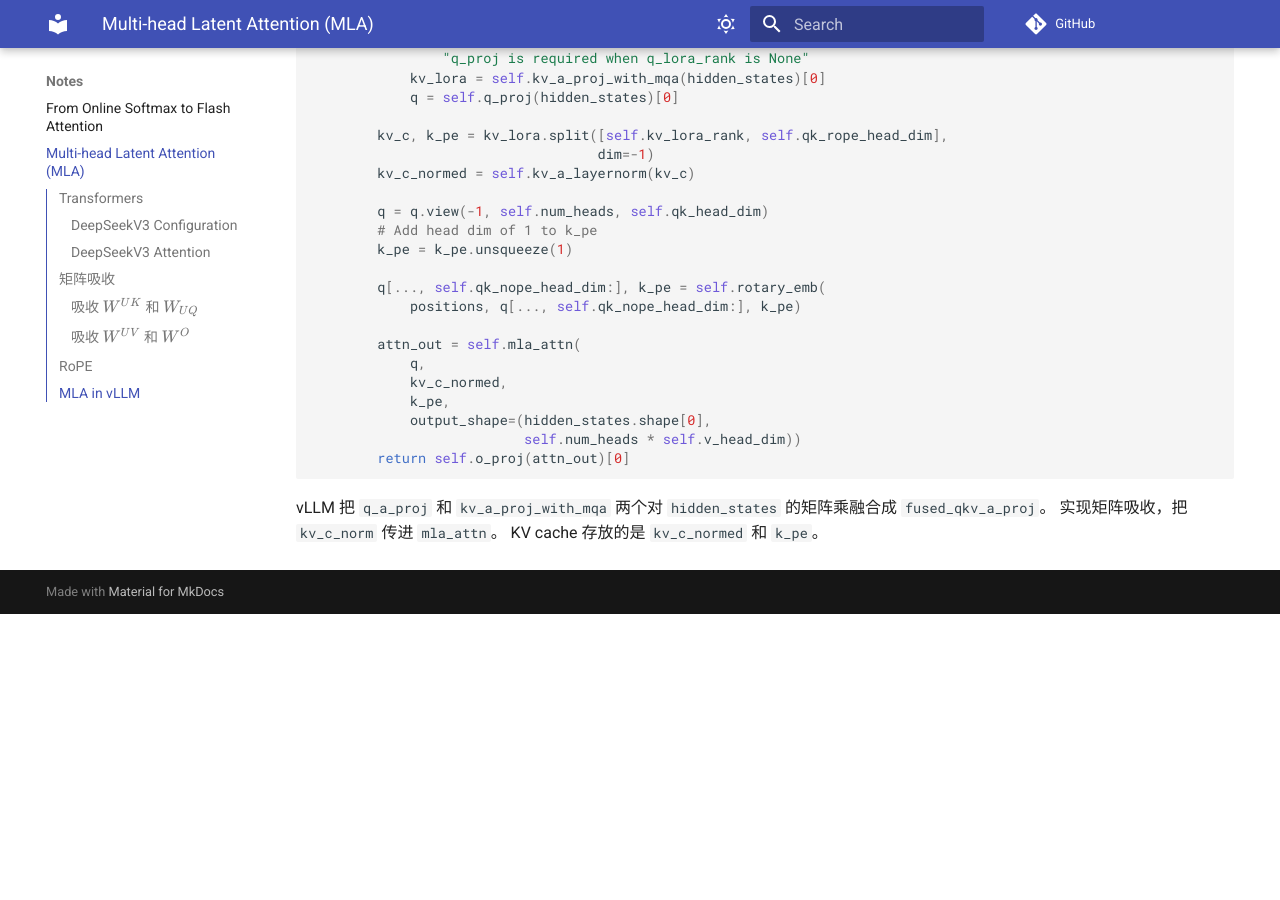
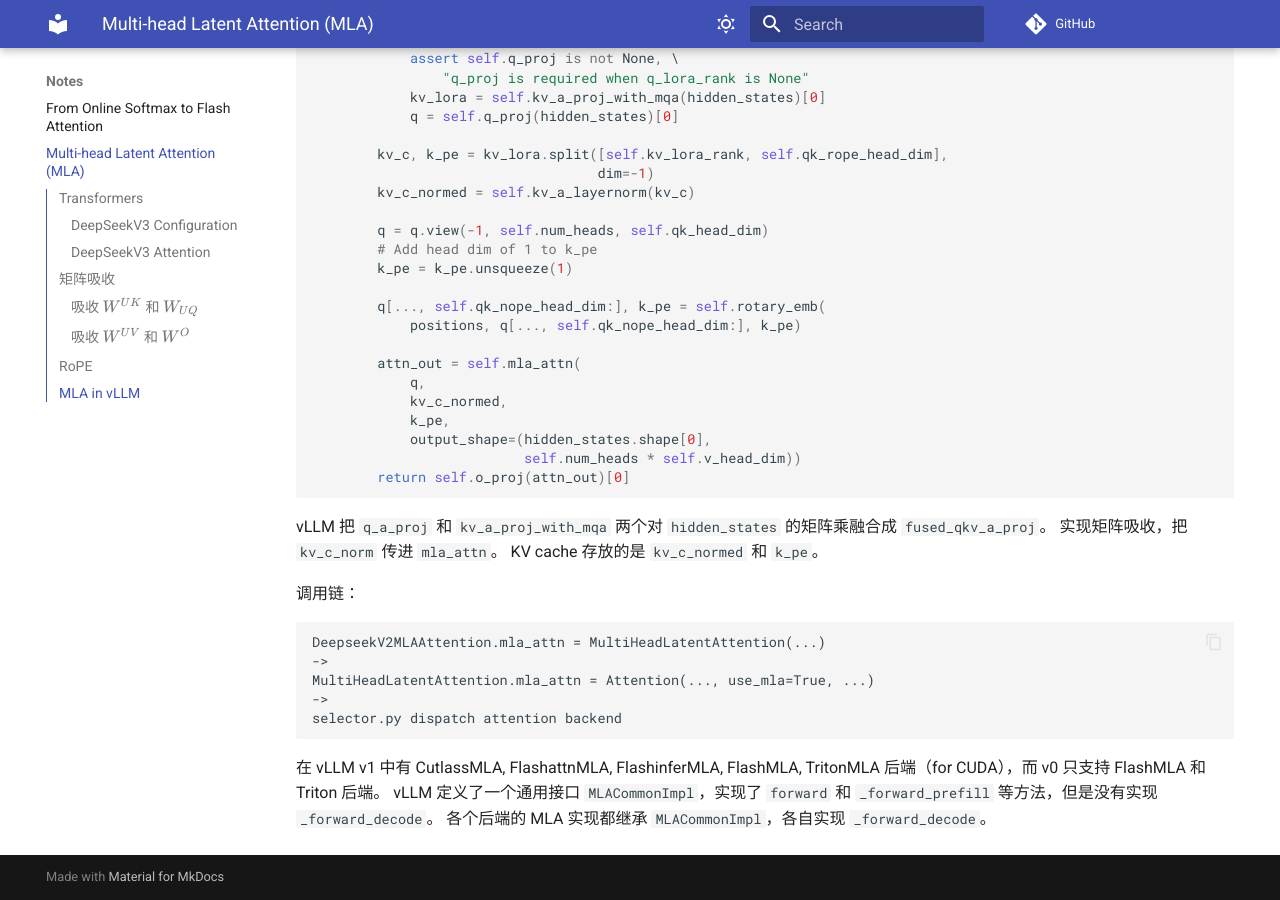
Before and after one commit to onjackay/notes, an MkDocs documentation site: the page built from docs/notes/mla.md, in a window 1280 px wide and 900 px high, scrolled down 4617 px. Built offline with MkDocs 1.6.1 and Material for MkDocs 9.7.7, drawn with Linux system fonts in a browser that asks for light colours; comment, search, counter and statistics services are not loaded; before the commit the page ends 5231 px from its top, so only the background shows below that.

Commit message:
Update mla.md

````diff
--- a/docs/notes/mla.md
+++ b/docs/notes/mla.md
@@ -175,3 +176,17 @@ class MultiHeadLatentAttention(CustomOp):
 vLLM 把 `q_a_proj` 和 `kv_a_proj_with_mqa` 两个对 `hidden_states` 的矩阵乘融合成 `fused_qkv_a_proj`。
 实现矩阵吸收，把 `kv_c_norm` 传进 `mla_attn`。
 KV cache 存放的是 `kv_c_normed` 和 `k_pe`。
+
+调用链：
+
+```
+DeepseekV2MLAAttention.mla_attn = MultiHeadLatentAttention(...)
+->
+MultiHeadLatentAttention.mla_attn = Attention(..., use_mla=True, ...)
+->
+selector.py dispatch attention backend
+```
+
+在 vLLM v1 中有 CutlassMLA, FlashattnMLA, FlashinferMLA, FlashMLA, TritonMLA 后端（for CUDA），而 v0 只支持 FlashMLA 和 Triton 后端。
+vLLM 定义了一个通用接口 `MLACommonImpl`，实现了 `forward` 和 `_forward_prefill` 等方法，但是没有实现 `_forward_decode`。
+各个后端的 MLA 实现都继承 `MLACommonImpl`，各自实现 `_forward_decode`。
````
Also changed, not shown: other parts of docs/notes/mla.md (+1 -0 lines).
